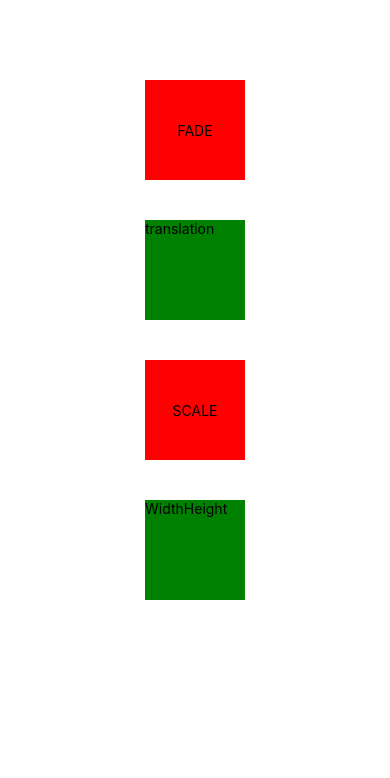
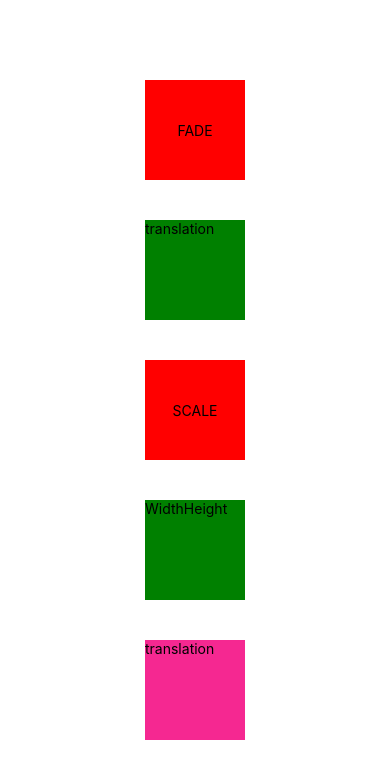
Before and after one commit to ValentinaFediakova/css-animation-for-react-native, a React Native app: screen / in a window 390 px wide. Shown: the top 778 px of the page. Built offline with nearby package versions, Linux system fonts and the light colour scheme.

Commit message:
color animation

```diff
--- a/App.js
+++ b/App.js
@@ -1,10 +1,11 @@
 import { StatusBar } from "expo-status-bar";
 import { StyleSheet, Text, View } from "react-native";
+import { useState } from "react";
 import { Fade } from "./examples/Fade/Fade";
 import { Translation } from "./examples/Translation/Translation";
 import { Scale } from "./examples/Scale/Scale";
 import { WidthHeight } from "./examples/WidthHeight/WidthHeight";
-import { useState } from "react";
+import { Color } from "./examples/Color/Color";
 
 export default function App() {
   const [translationLayoutPosition, setTranslationLayoutPosition] = useState(
@@ -18,9 +19,9 @@ export default function App() {
           <Translation translationLayoutPosition={translationLayoutPosition} />
         )}
       </View>
-
       <Scale />
       <WidthHeight />
+      <Color />
     </View>
   );
 }
--- /dev/null
+++ b/examples/Color/Color.js
@@ -0,0 +1,51 @@
+import React, { useRef } from "react";
+import { Text, StyleSheet, View, Animated, Pressable } from "react-native";
+
+export const Color = () => {
+  const animateBackground = useRef(new Animated.Value(0.0)).current;
+
+  const startBoxAnimation = () => {
+    Animated.timing(animateBackground, {
+      toValue: 1.0,
+      duration: 3000,
+    }).start(() => {
+      animateBackground.setValue(0);
+    });
+  };
+
+  const boxInterpolate = animateBackground.interpolate({
+    inputRange: [0.0, 0.2, 0.8, 0.9, 1.0],
+    outputRange: [
+      "rgb(245, 40, 145)",
+      "rgb(39, 245, 183)",
+      "rgba(54, 245, 39, 1)",
+      "rgba(187, 245, 39, 1)",
+      "rgba(245, 187, 39, 1)",
+    ],
+  });
+
+  const boxAnimatedStyles = {
+    backgroundColor: boxInterpolate,
+  };
+
+  return (
+    <Animated.View style={[styles.animatedContainer, boxAnimatedStyles]}>
+      <Pressable style={styles.container} onPress={startBoxAnimation}>
+        <Text>translation</Text>
+      </Pressable>
+    </Animated.View>
+  );
+};
+
+const styles = StyleSheet.create({
+  container: {
+    flex: 1,
+    width: "100%",
+  },
+  animatedContainer: {
+    backgroundColor: "blue",
+    width: 100,
+    height: 100,
+    marginTop: 40,
+  },
+});
```
